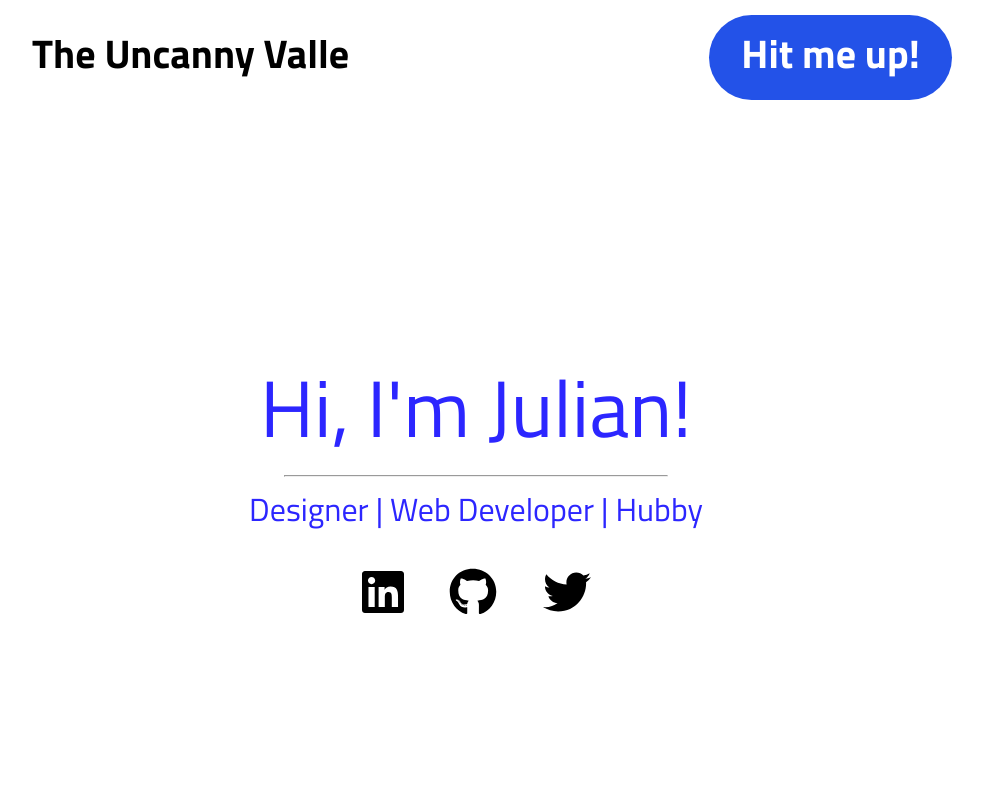
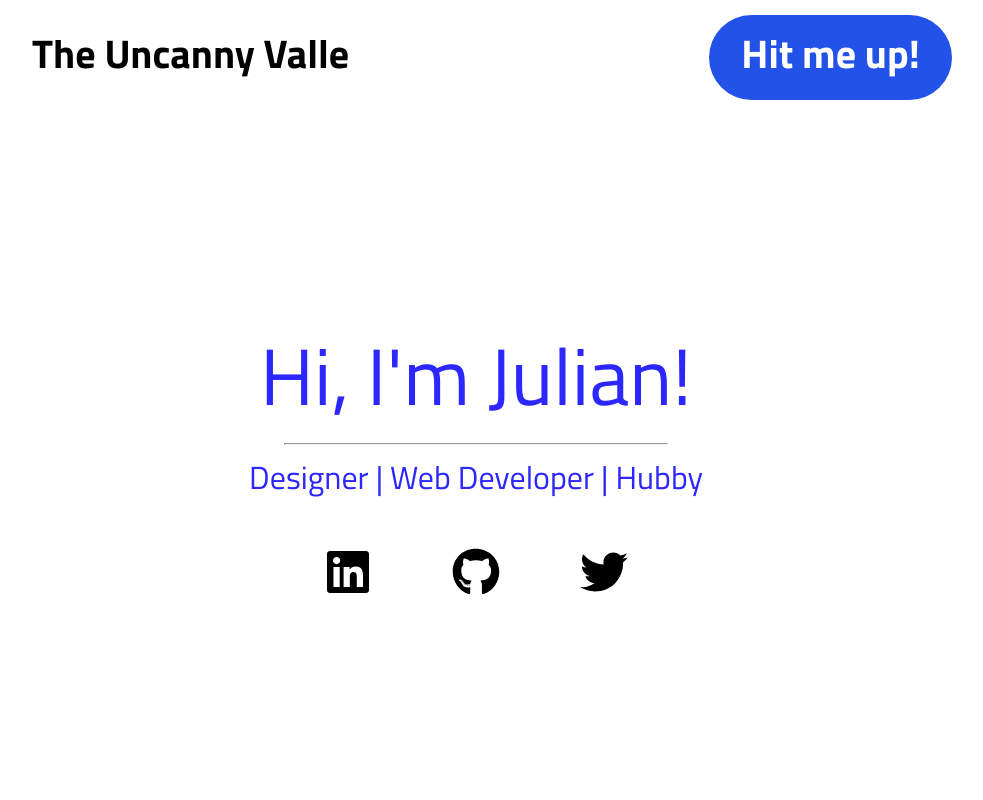
Before and after one commit to UncannyValle/portfolio, a Gatsby site: page / in a window 1280 px wide. Shown: the top 800 px of the page, without its empty margins (164-1147 px from the left). Built offline with nearby package versions, Linux system fonts and the light colour scheme; Gatsby itself is replaced by a stand-in of ours.

Commit message:
maybe this?

```diff
--- a/src/components/home.js
+++ b/src/components/home.js
@@ -45,25 +45,21 @@ const Home = () => {
   `
   const SocialWrapper = styled.div`
     text-align: center;
-    width: 25%;
+    width: 30%;
     height: 5rem;
     display: flex;
-    margin: 0 auto;
+    margin: 2rem auto;
     justify-content: space-evenly;
+    align-items:center;
     a {
       color: black;
       font-size: 3rem;
       transition: 0.5s;
-      padding-top:1.5rem;
-      height:auto;
+      width: 33%;
     }
     a:hover {
       color: #2c26ff;
       font-size: 5rem;
-      padding-top: 0;
-    }
-    @media (max-width: 520px) {
-     width: 60%;
     }
   `
   return (
```
